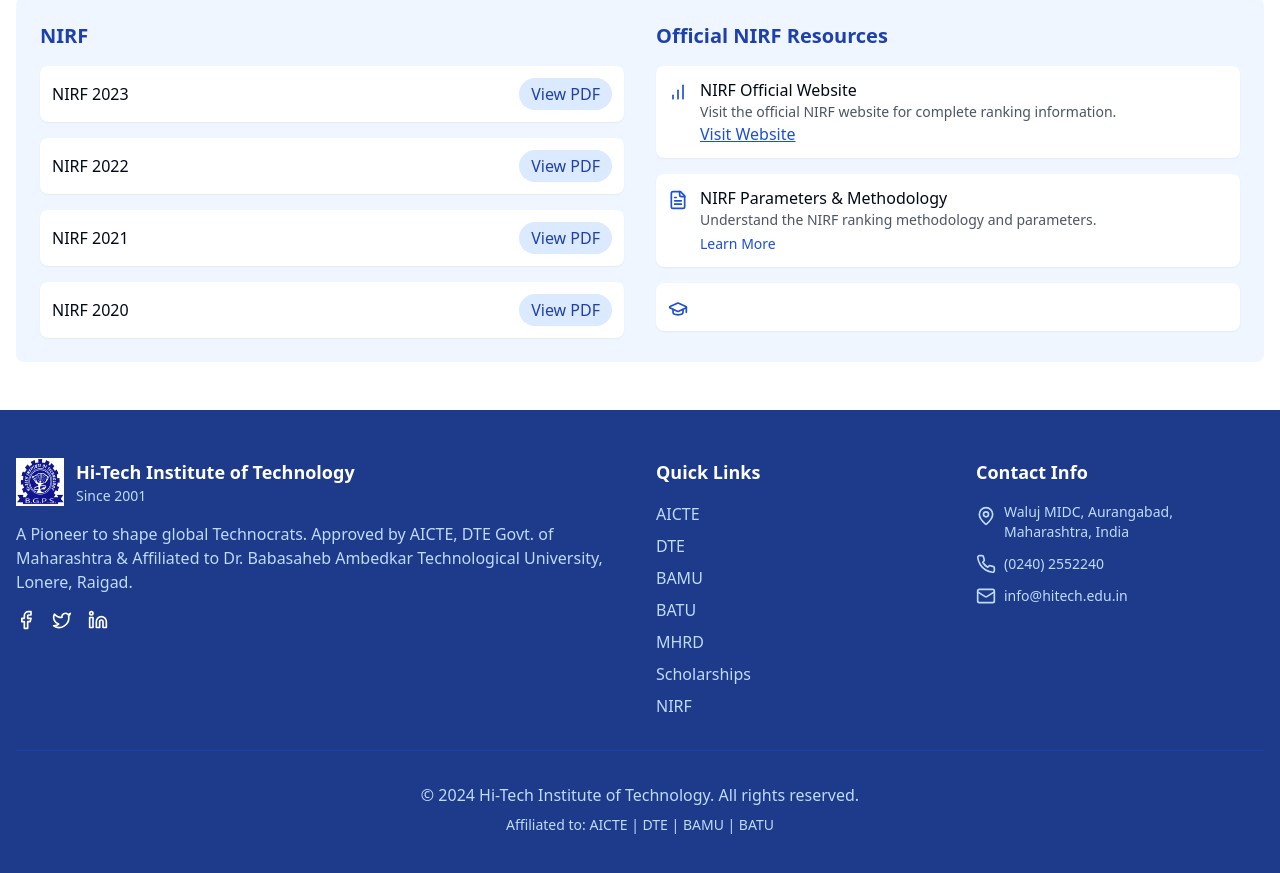
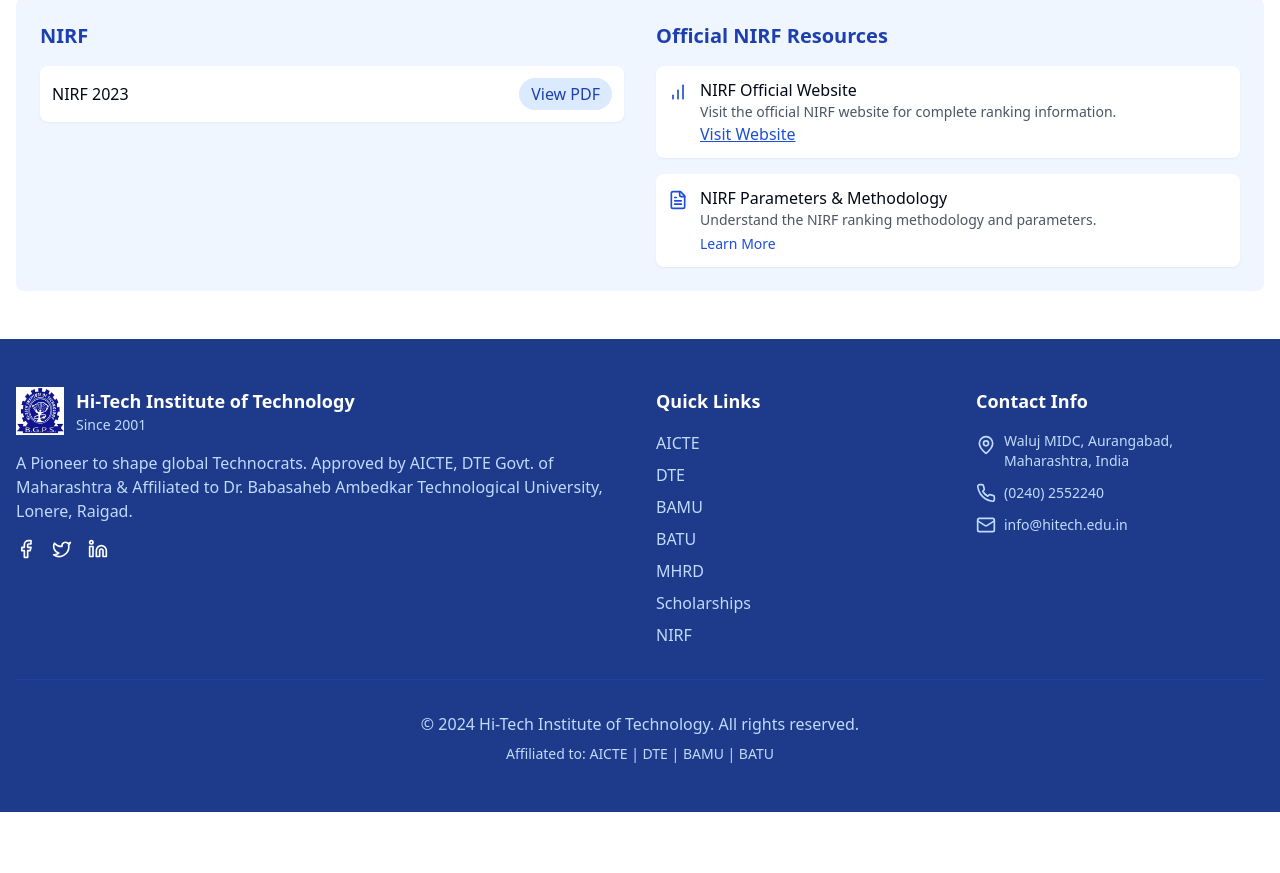
Before and after one commit to prathmeshdahale123/hitech-web-vista, a React (Vite) app: page /nirf in a window 1280 px wide. Shown: the part 1398-2271 px from the top of the page. After the commit the page ends 2210 px from the top, so only its background shows below. Built offline with nearby package versions, Linux system fonts and the light colour scheme.

Commit message:
remove NIRF in years list

```diff
--- a/src/pages/Nirf.tsx
+++ b/src/pages/Nirf.tsx
@@ -156,39 +156,7 @@ const Nirf = () => {
         View PDF
       </a>
     </div>
-    <div className="flex justify-between items-center p-3 bg-white rounded-lg shadow-sm">
-      <span className="font-medium">NIRF 2022</span>
-      <a
-        href="/pdfs/nirf-2022.pdf"
-        target="_blank"
-        rel="noopener noreferrer"
-        className="bg-blue-100 text-blue-800 px-3 py-1 rounded-full font-medium hover:bg-blue-200"
-      >
-        View PDF
-      </a>
-    </div>
-    <div className="flex justify-between items-center p-3 bg-white rounded-lg shadow-sm">
-      <span className="font-medium">NIRF 2021</span>
-      <a
-        href="/pdfs/nirf-2021.pdf"
-        target="_blank"
-        rel="noopener noreferrer"
-        className="bg-blue-100 text-blue-800 px-3 py-1 rounded-full font-medium hover:bg-blue-200"
-      >
-        View PDF
-      </a>
-    </div>
-    <div className="flex justify-between items-center p-3 bg-white rounded-lg shadow-sm">
-      <span className="font-medium">NIRF 2020</span>
-      <a
-        href="/pdfs/nirf-2020.pdf"
-        target="_blank"
-        rel="noopener noreferrer"
-        className="bg-blue-100 text-blue-800 px-3 py-1 rounded-full font-medium hover:bg-blue-200"
-      >
-        View PDF
-      </a>
-    </div>
+
   </div>
 </div>
 
@@ -220,14 +188,7 @@ const Nirf = () => {
                   </div>
                 </div>
 
-                <div className="flex items-start gap-3 p-3 bg-white rounded-lg shadow-sm">
-                  <GraduationCap className="h-5 w-5 text-blue-700 mt-1" />
-                  {/* <div>
-                    <p className="font-medium">Engineering Institutions Ranking</p>
-                    <p className="text-sm text-gray-600">Check the complete list of engineering institutions ranking.</p>
-                    <Button variant="link" className="p-0 h-auto text-blue-700 mt-1">View Rankings</Button>
-                  </div> */}
-                </div>
+
               </div>
             </div>
           </div>
```
